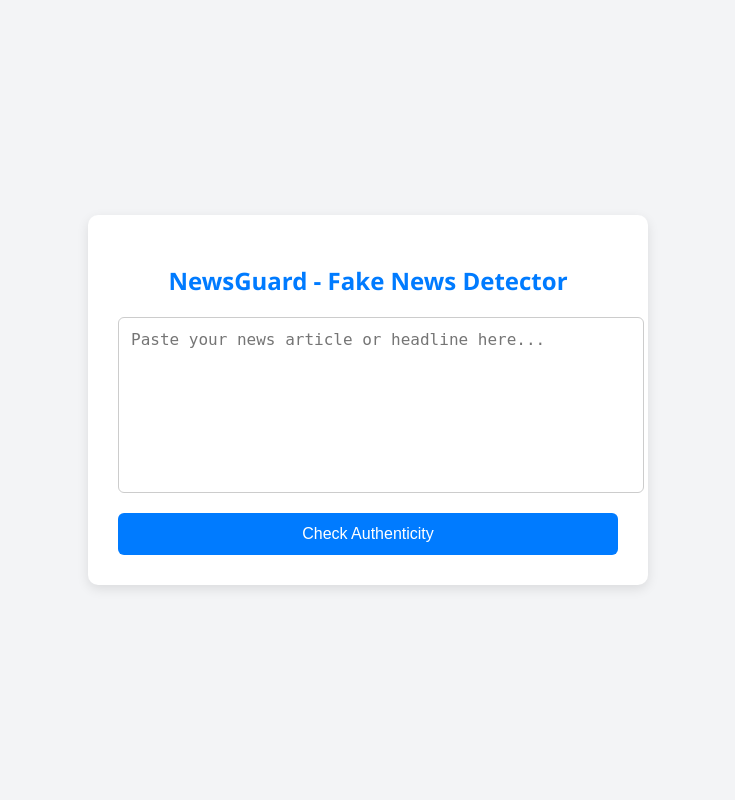
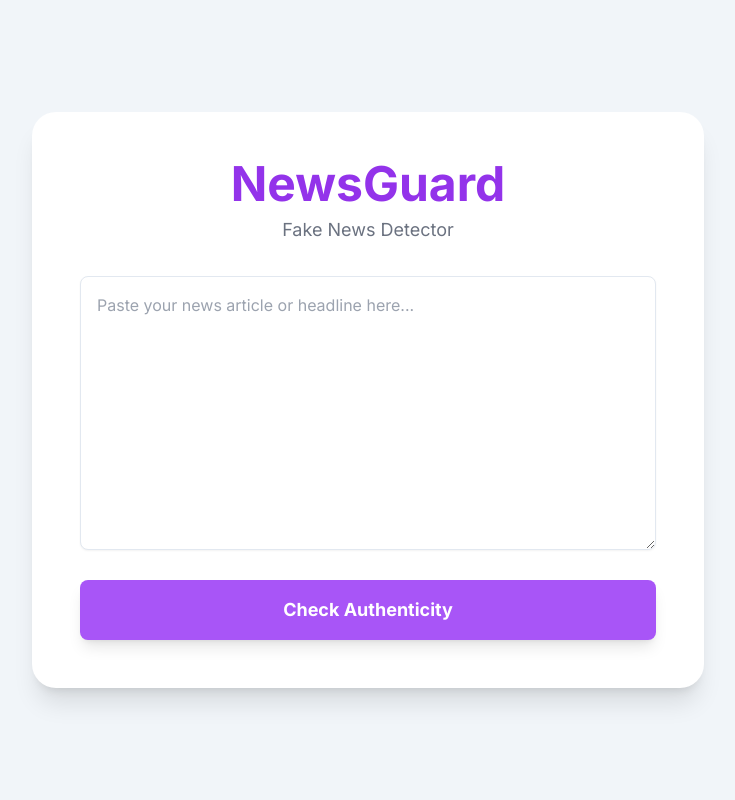
Before and after one commit to Shivanieltore/NewsGuard_FakeNewsApp, a Flask app: page / in a window 1280 px wide. Shown: the whole page, without its empty margins (272-1007 px from the left). Run offline with Flask 3, Linux system fonts and the light colour scheme; parts of the project's set-up code (start-up, migrations or seed data) failed here and were passed over; some libraries are stand-ins or nearby versions.

Commit message:
Describe your changes

```diff
--- a/templates/index.html
+++ b/templates/index.html
@@ -2,76 +2,45 @@
 <html lang="en">
 <head>
     <meta charset="UTF-8">
+    <meta name="viewport" content="width=device-width, initial-scale=1.0">
     <title>NewsGuard - Fake News Detector</title>
+    <!-- Tailwind CSS CDN -->
+    <script src="https://cdn.tailwindcss.com"></script>
     <style>
+        /* Custom font from Google Fonts for a more modern look */
+        @import url('https://fonts.googleapis.com/css2?family=Inter:wght@400;600;700&display=swap');
         body {
-            font-family: 'Segoe UI', Tahoma, Geneva, Verdana, sans-serif;
-            background: #f3f4f6;
-            color: #333;
-            display: flex;
-            justify-content: center;
-            align-items: center;
-            height: 100vh;
-            margin: 0;
-        }
-        .container {
-            background: white;
-            padding: 30px;
-            border-radius: 10px;
-            box-shadow: 0 4px 12px rgba(0,0,0,0.1);
-            width: 500px;
-            max-width: 90%;
-        }
-        h2 {
-            text-align: center;
-            margin-bottom: 20px;
-            color: #007BFF;
-        }
-        textarea {
-            width: 100%;
-            height: 150px;
-            padding: 12px;
-            border: 1px solid #ccc;
-            border-radius: 6px;
-            resize: none;
-            font-size: 16px;
-        }
-        button {
-            margin-top: 15px;
-            width: 100%;
-            padding: 12px;
-            background: #007BFF;
-            color: white;
-            border: none;
-            border-radius: 6px;
-            font-size: 16px;
-            cursor: pointer;
-        }
-        button:hover {
-            background: #0056b3;
-        }
-        .result {
-            margin-top: 20px;
-            text-align: center;
-            font-size: 20px;
-            font-weight: bold;
-        }
-        .real {
-            color: green;
-        }
-        .fake {
-            color: red;
+            font-family: 'Inter', sans-serif;
         }
     </style>
 </head>
-<body>
-    <div class="container">
-        <h2>NewsGuard - Fake News Detector</h2>
+<body class="bg-slate-100 flex items-center justify-center min-h-screen p-6">
+    <!-- Main container for the card -->
+    <div class="bg-white p-8 md:p-12 rounded-3xl shadow-xl w-full max-w-2xl">
+
+        <!-- Title and subtitle section -->
+        <div class="text-center mb-8">
+            <h1 class="text-4xl md:text-5xl font-extrabold text-purple-600 mb-2 leading-tight">
+                NewsGuard
+            </h1>
+            <p class="text-lg text-gray-500 font-medium">Fake News Detector</p>
+        </div>
+
+        <!-- Form for user input -->
         <form method="POST" action="/predict">
-            <textarea name="news" placeholder="Paste your news article or headline here..."></textarea>
-            <button type="submit">Check Authenticity</button>
+            <textarea
+                name="news"
+                placeholder="Paste your news article or headline here..."
+                rows="10"
+                class="w-full p-4 text-base border border-slate-200 rounded-lg focus:outline-none focus:ring-2 focus:ring-purple-400 focus:border-transparent transition-all duration-300 shadow-sm"
+            ></textarea>
+            <button
+                type="submit"
+                class="mt-6 w-full py-4 bg-purple-500 text-white font-bold text-lg rounded-lg shadow-lg hover:bg-purple-600 transition-colors duration-300 transform hover:-translate-y-1"
+            >
+                Check Authenticity
+            </button>
         </form>
-
         {% if result %}
             <div class="result {% if result == 'Real' %}real{% else %}fake{% endif %}">
                 Result: {{ result }}
```
